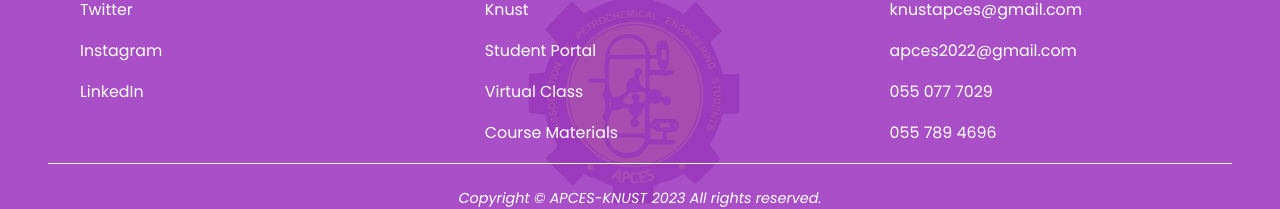
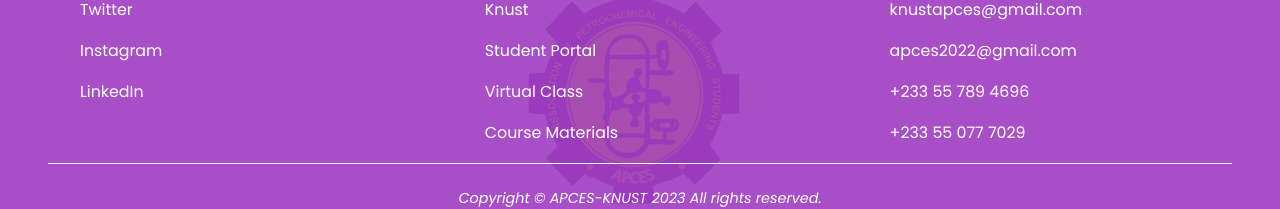
Before and after one commit to Jaarmoo/Jaarmoo.github.io, a plain HTML site: page index.html in a window 1280 px wide. Shown: the part 2054-2263 px from the top of the page. Drawn offline with nearby package versions, Linux system fonts and the light colour scheme.

Commit message:
Update index.html

```diff
--- a/index.html
+++ b/index.html
@@ -164,9 +164,11 @@
                 <h3>Contact info</h3>
                 <a href="mailto:knustapces@gmail.com">knustapces@gmail.com</a>
                 <a href="mailto:apces2022@gmail.com">apces2022@gmail.com</a>
-                <a href="tel:+233 55 077 7029">055 077 7029</a>
-                <a href="tel:+233 55 789 4696">055 789 4696</a>
+                <a href="tel:+233 55 789 4696">+233 55 789 4696</a>
+                <a href="tel:+233 55 077 7029">+233 55 077 7029</a>
             </div>
+
+
 
         </div>
         <div class="credit">
```
